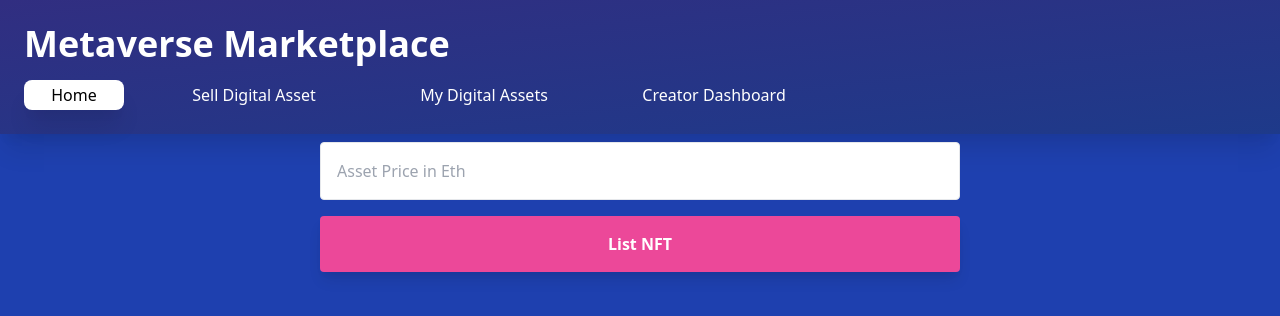
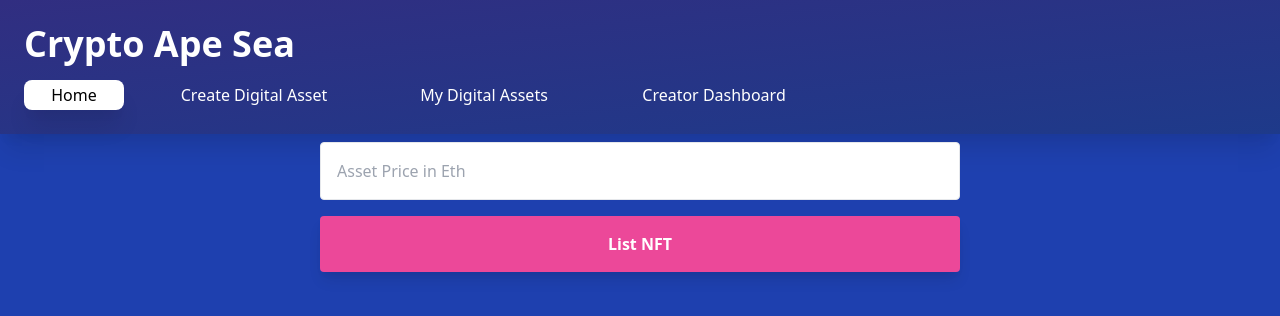
Before and after one commit to Arnab28122000/NFT-MarketPlace, a Next.js app: page /resell-nft in a window 1280 px wide. Shown: the top 316 px of the page. Built offline with nearby package versions, Linux system fonts and the light colour scheme.

Commit message:
removing prod build errors

```diff
--- a/pages/_app.js
+++ b/pages/_app.js
@@ -7,7 +7,7 @@ function MyApp({ Component, pageProps }) {
   return(
     <div style={{height: '100vh'}} className="bg-blue-800">
       <nav className="shadow-xl shadow-gray-900 p-6 bg-gradient-to-br from-indigo-900 to-blue-900 hover:bg-gradient-to-bl focus:ring-2 focus:outline-none focus:ring-blue-300 dark:focus:ring-blue-800">
-        <p className="text-white text-4xl font-bold">Metaverse Marketplace</p>
+        <p className="text-white text-4xl font-bold">Crypto Ape Sea</p>
         <div className="flex mt-4">
           <div  style={{ height: '30px', width:'100px', marginRight: '30px',display: 'flex', flexDirection: 'row', justifyContent: 'center', alignItems: 'center'}} className= {index == 0 ? "shadow-xl shadow-black text-black bg-white rounded-lg" : "text-white rounded-lg"} onClick={() => setIndex(0)}>
           <Link href="/">
@@ -19,7 +19,7 @@ function MyApp({ Component, pageProps }) {
           <div  style={{ height: '30px', width:'200px', marginRight: '30px',display: 'flex', flexDirection: 'row', justifyContent: 'center', alignItems: 'center'}} className= {index == 1 ? "shadow-xl shadow-black text-black bg-white rounded-lg" : "text-white rounded-lg"} onClick={() => setIndex(1)}>
           <Link href="/create-item">
             <a className="text-center">
-              Sell Digital Asset
+              Create Digital Asset
             </a>
           </Link>
           </div>
--- a/pages/create-item.js
+++ b/pages/create-item.js
@@ -4,6 +4,7 @@ import { create as ipfsHttpClient , CID, IPFSHTTPClient } from "ipfs-http-client
 import { useRouter } from 'next/router'
 import Web3Modal from 'web3modal'
 import btoa from 'btoa';
+import Image from 'next/image'
 
 
 
@@ -130,7 +131,7 @@ export default function CreateItem() {
         />
         {
           fileUrl && (
-            <img className="rounded mt-4 bg-blue-200" width="350" src={fileUrl} />
+            <Image className="rounded mt-4 bg-blue-200" width="350" src={fileUrl} />
           )
         }
         <button onClick={createSale} className="w-full bg-gradient-to-br from-purple-600 to-blue-500 hover:bg-gradient-to-bl focus:ring-4 focus:outline-none focus:ring-blue-300 dark:focus:ring-blue-800 text-white font-bold py-4 px-12 rounded">
--- a/pages/creator-dashboard.js
+++ b/pages/creator-dashboard.js
@@ -2,6 +2,7 @@ import { ethers } from 'ethers'
 import { useEffect, useState } from 'react'
 import axios from 'axios'
 import Web3Modal from "web3modal"
+import Image from 'next/image'
 
 import {
   nftmarketaddress, nftaddress
@@ -77,7 +78,7 @@ export default function CreatorDashboard() {
           {
             nfts.map((nft, i) => (
               <div key={i} className=" shadow rounded-xl overflow-hidden">
-                <img src={nft.image} className="rounded" />
+                <Image src={nft.image} className="rounded" />
                 <div className="p-4 bg-black">
                   <p className="text-2xl font-bold text-white">Price - {nft.price} Eth</p>
                 </div>
@@ -95,7 +96,7 @@ export default function CreatorDashboard() {
                 {
                   sold.map((nft, i) => (
                     <div key={i} className="shadow rounded-xl overflow-hidden">
-                      <img src={nft.image} className="rounded" />
+                      <Image src={nft.image} className="rounded" />
                       <div className="p-4 bg-black">
                         <p className="text-2xl font-bold text-white">Price - {nft.price} Eth</p>
                       </div>
--- a/pages/index.js
+++ b/pages/index.js
@@ -2,6 +2,7 @@ import { ethers } from 'ethers'
 import { useEffect, useState } from 'react'
 import axios from 'axios'
 import Web3Modal from "web3modal"
+import Image from 'next/image'
 
 import {
   nftaddress, nftmarketaddress
@@ -80,7 +81,7 @@ export default function Home() {
             nfts.map((nft, i) => (
               <div key={i} className=" shadow-xl shadow-black rounded-xl overflow-hidden bg-black" >
 
-                <img style={{ height: '230px' }} src={nft.image} />
+                <Image style={{ height: '230px' }} src={nft.image} />
                 <div className="p-4">
                   <p style={{ height: '40px' }} className="text-white text-2xl font-semibold">{nft.name.split('#')[0]}</p>
                   <div style={{ height: '25px', overflow: 'hidden' }}>
--- a/pages/my-assets.js
+++ b/pages/my-assets.js
@@ -2,6 +2,7 @@ import { ethers } from 'ethers'
 import { useEffect, useState } from 'react'
 import axios from 'axios'
 import Web3Modal from "web3modal"
+import Image from 'next/image'
 
 import {
   nftmarketaddress, nftaddress
@@ -58,7 +59,7 @@ export default function MyAssets() {
           {
             nfts.map((nft, i) => (
               <div key={i} className="shadow rounded-xl overflow-hidden">
-                <img src={nft.image} className="rounded" />
+                <Image src={nft.image} className="rounded" />
                 <div className="p-4 bg-black">
                   <p className="text-2xl font-bold text-white">Price - {nft.price} Eth</p>
                 </div>
--- a/pages/resell-nft.js
+++ b/pages/resell-nft.js
@@ -3,12 +3,14 @@ import { ethers } from 'ethers'
 import { useRouter } from 'next/router'
 import axios from 'axios'
 import Web3Modal from 'web3modal'
+import Image from 'next/image'
+
 
 import {
   marketplaceAddress
 } from '../config'
 
-import NFTMarketplace from '../artifacts/contracts/NFTMarketplace.sol/NFTMarketplace.json'
+import NFTMarketplace from '../artifacts/contracts/NFTMarket.sol/NFTMarket.json'
 
 export default function ResellNFT() {
   const [formInput, updateFormInput] = useState({ price: '', image: '' })
@@ -54,7 +56,7 @@ export default function ResellNFT() {
         />
         {
           image && (
-            <img className="rounded mt-4" width="350" src={image} />
+            <Image className="rounded mt-4" width="350" src={image} />
           )
         }
         <button onClick={listNFTForSale} className="font-bold mt-4 bg-pink-500 text-white rounded p-4 shadow-lg">
```
